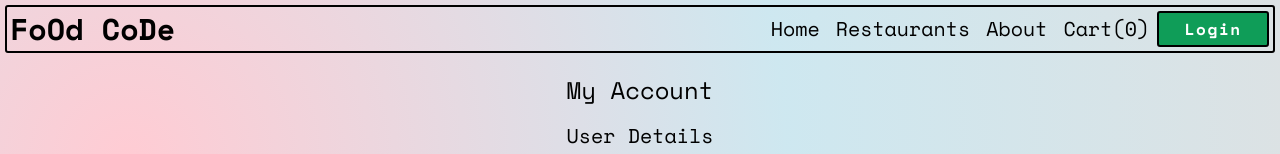
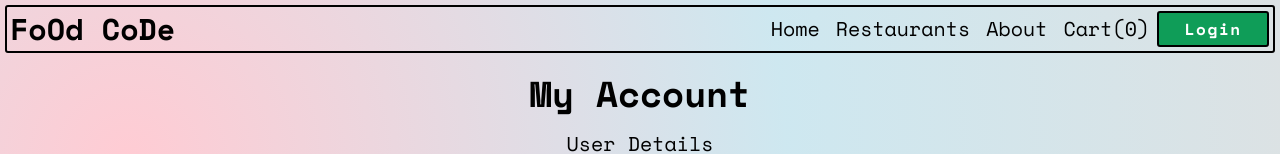
Before and after one commit to clevercoderjoy/food-code, a React (Vite) app in the folder client/: page /myAccount in a window 1280 px wide. Shown: the top 154 px of the page. Built offline with nearby package versions, Linux system fonts and the light colour scheme; no server answers.

Commit message:
fixed minor issues

```diff
--- a/client/src/pages/Cart.jsx
+++ b/client/src/pages/Cart.jsx
@@ -255,7 +255,7 @@
                       <div className="formField">
                         <label htmlFor="contactNumber" className="block text-lg font-bold">Contact Number</label>
                         <input
-                          type="tel"
+                          type="number"
                           id="contactNumber"
                           name="contactNumber"
                           className="border-2 border-black p-2 rounded"
--- a/client/src/pages/MyAccount.jsx
+++ b/client/src/pages/MyAccount.jsx
@@ -71,7 +71,7 @@
 
   return (
     <div className="p-4">
-      <h1 className="text-2xl mb-4">My Account</h1>
+      <h1 className="text-4xl font-bold mb-4">My Account</h1>
       <div className="mb-6">
         <h2 className="text-xl">User Details</h2>
         <p><strong>Email:</strong> {currentUser?.email}</p>
```
